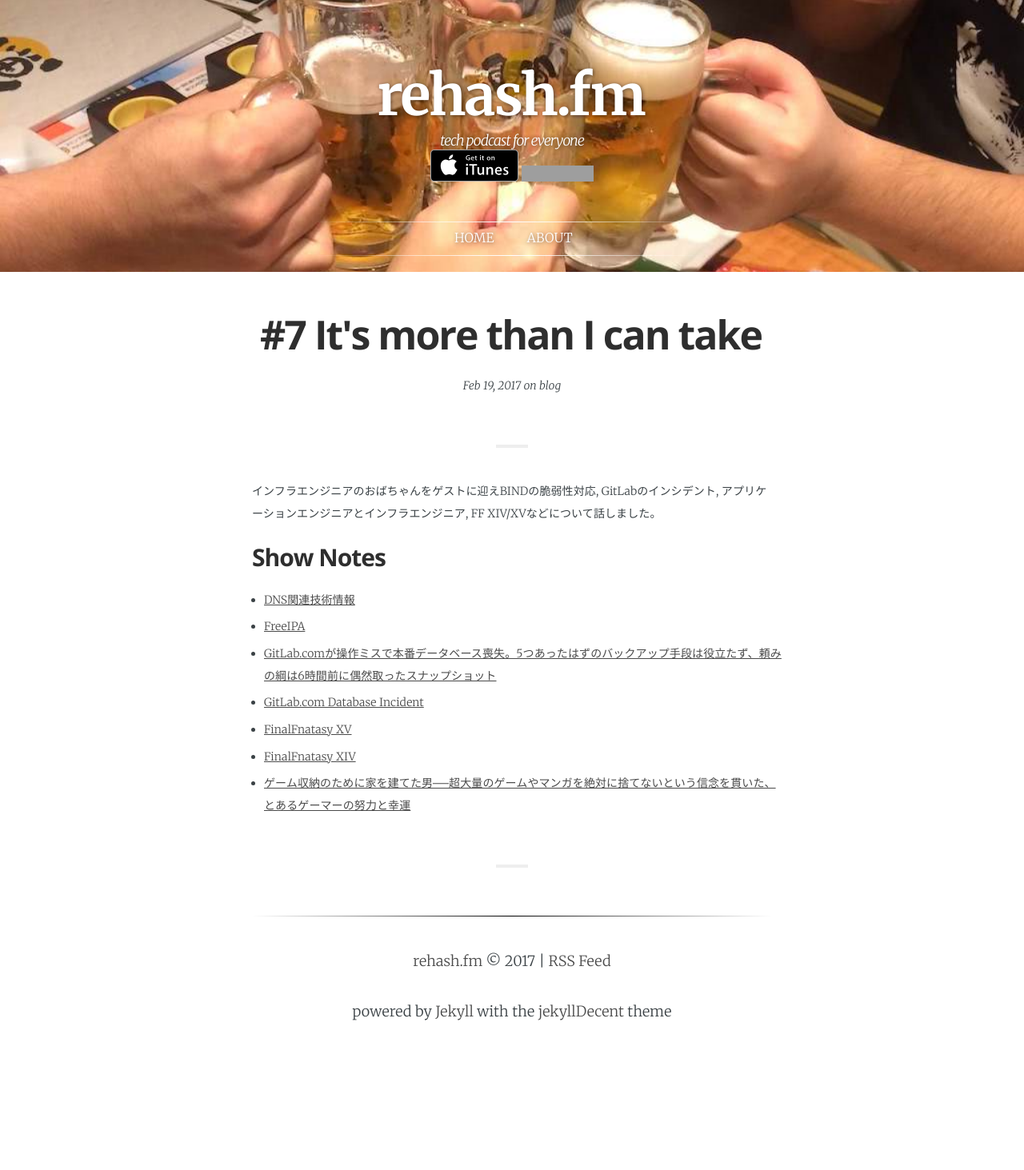
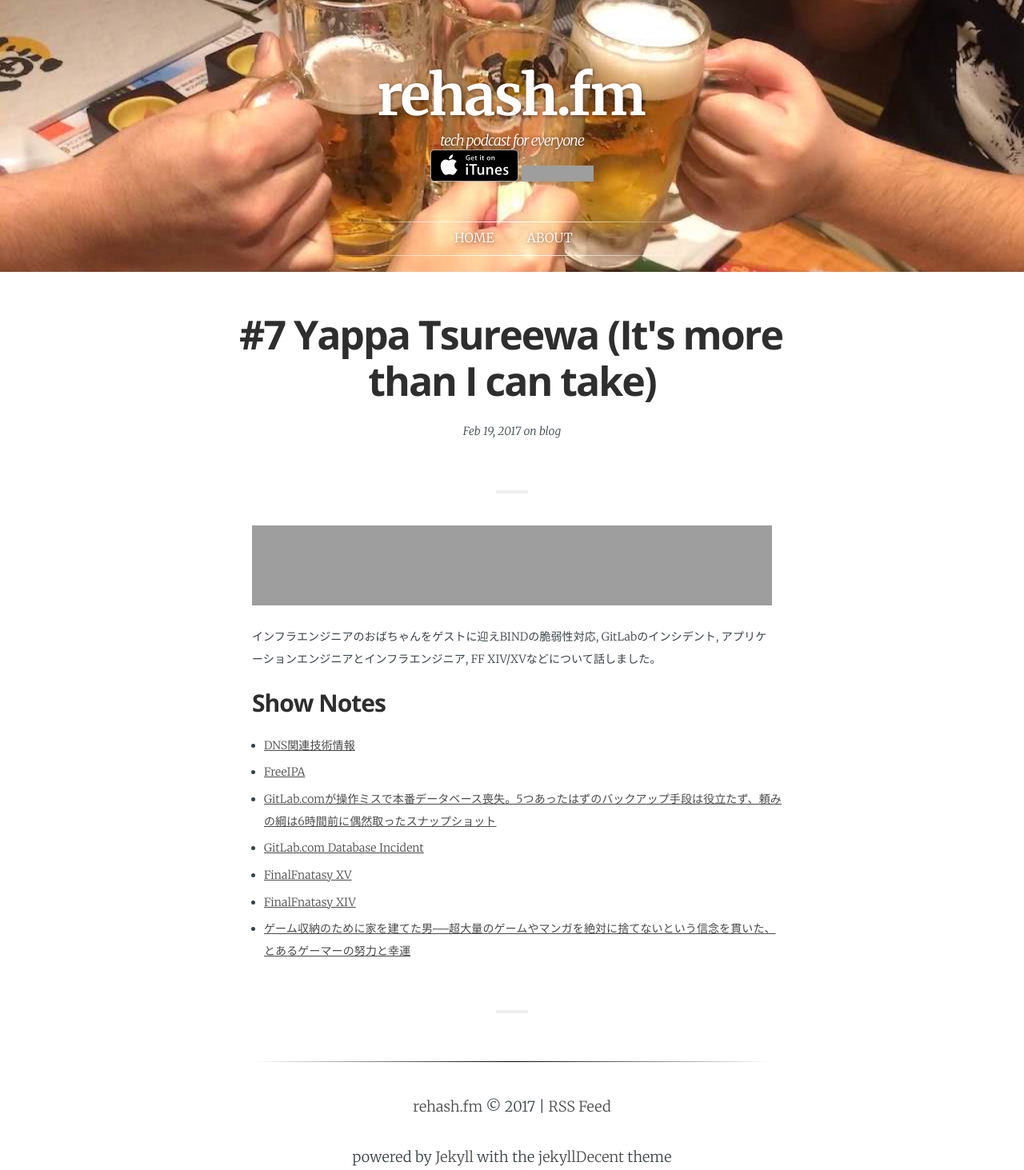
Before and after one commit to rehashfm/rehash.fm, a Jekyll site: the page built from _posts/2017-02-19-7.md, in a window 1280 px wide. Shown: the whole page at 80% size. Built offline with Jekyll 4.4.1, drawn with Linux system fonts in a browser that asks for light colours; some web fonts are replaced; before the commit the page ends 1281 px from its top, so only the background shows below that; grey boxes are pictures that could not be loaded.

Commit message:
Add soundcloud link to #7 show notes

```diff
--- a/_posts/2017-02-19-7.md
+++ b/_posts/2017-02-19-7.md
@@ -1,12 +1,14 @@
 ---
 layout:            post
-title:             "#7 It's more than I can take"
+title:             "#7 Yappa Tsureewa (It's more than I can take)"
 date:              2017-02-19 12:00:00 +0900
 tags:              blog
 category:          Blog
 author:            smile-0yen,azihsoyn
 excerpt:           インフラエンジニアのおばちゃんをゲストに迎えBINDの脆弱性対応, GitLabのインシデント, アプリケーションエンジニアとインフラエンジニア, FF XIV/XVなどについて話しました。
 ---
+<iframe width="100%" height="50" scrolling="no" frameborder="no" src="https://w.soundcloud.com/player/?url=https%3A//api.soundcloud.com/tracks/308448064&amp;auto_play=false&amp;hide_related=false&amp;show_comments=true&amp;show_user=true&amp;show_reposts=false&amp;visual=false&amp;show_artwork=false&amp;default_height=75"></iframe>
+
 
 インフラエンジニアのおばちゃんをゲストに迎えBINDの脆弱性対応, GitLabのインシデント, アプリケーションエンジニアとインフラエンジニア, FF XIV/XVなどについて話しました。
 
```
